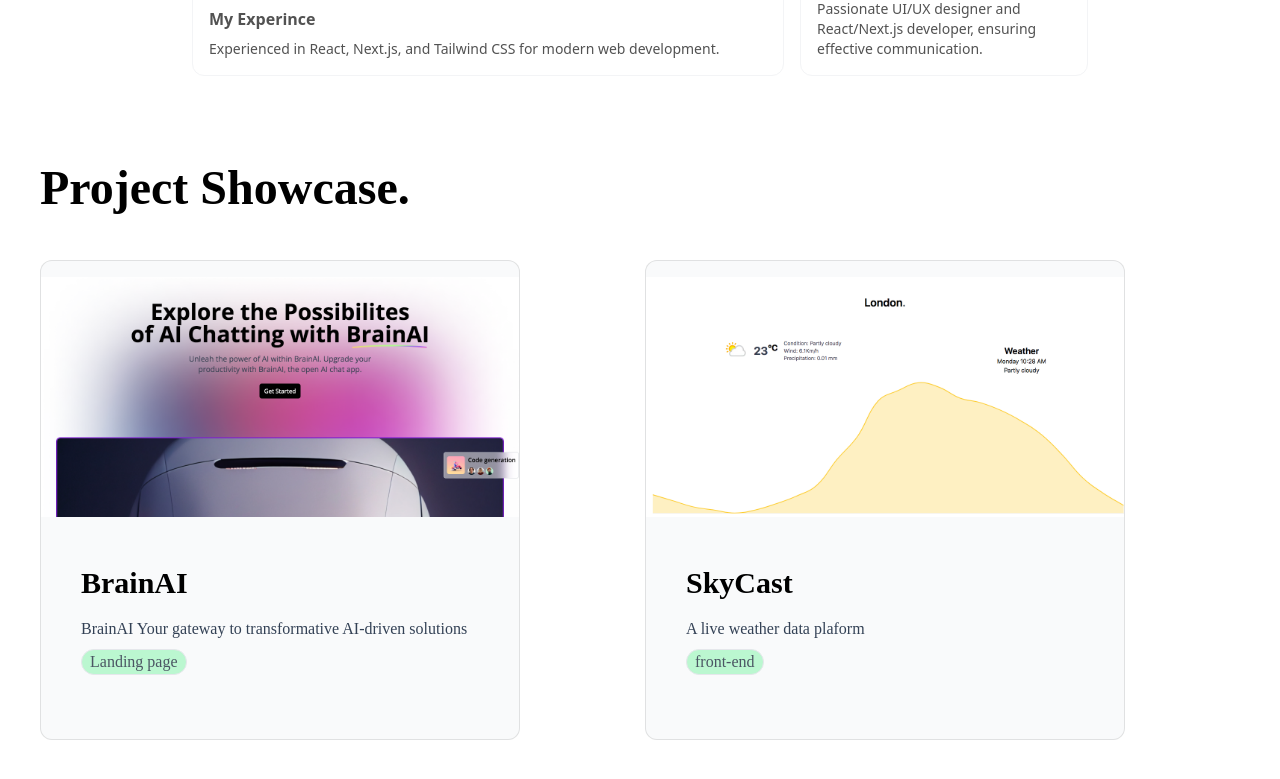
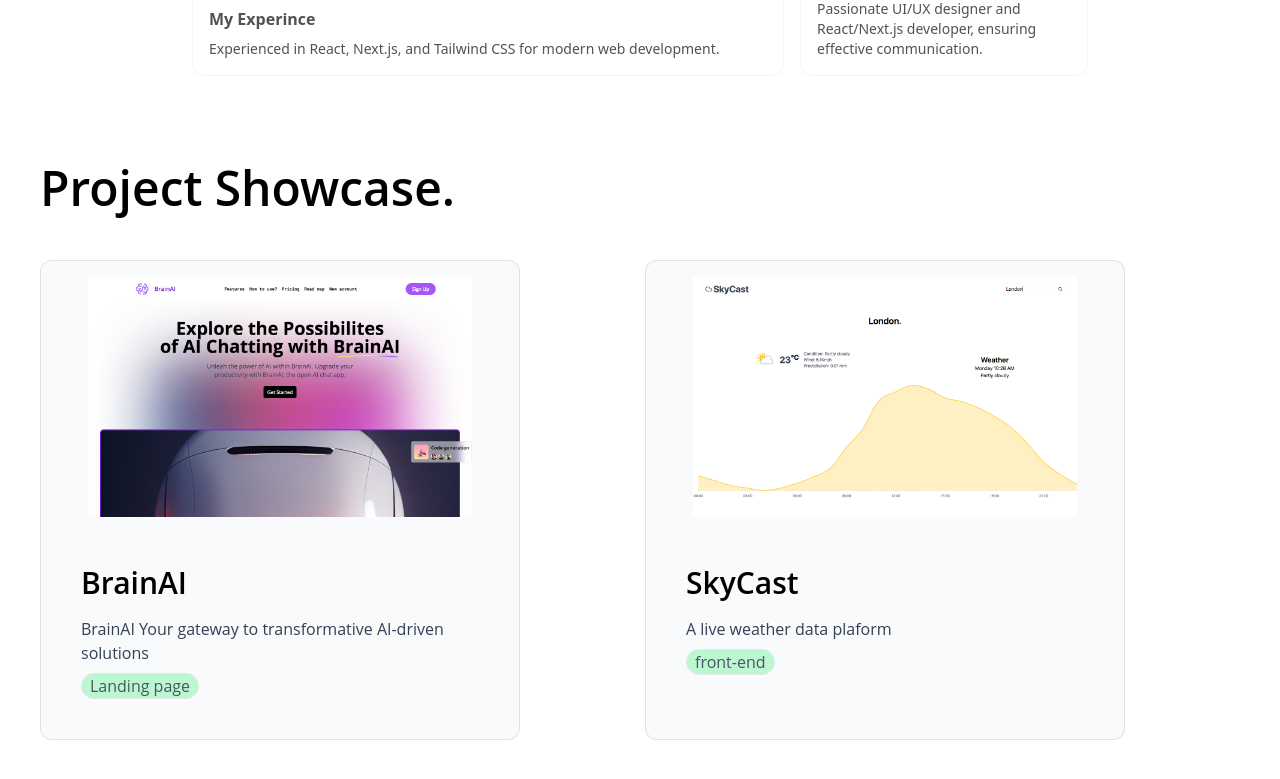
Before and after one commit to Venclise/Zunnurain-Portfolio, a Next.js app: page / in a window 1280 px wide. Shown: the part 1380-2159 px from the top of the page. Built offline with nearby package versions, Linux system fonts and the light colour scheme.

Commit message:
fix issues

```diff
--- a/pages/components/Hero.tsx
+++ b/pages/components/Hero.tsx
@@ -6,7 +6,7 @@ const Hero =() => {
     <div className="h-full w-full flex items-center justify-center overflow-hidden">
 
       <div className="flex flex-col gap-4 items-center justify-center">
-      <h1 className="font-bold text-[9rem] max-md:text-8xl max-sm:text-6xl">WebDevloper.</h1>
+      <h1 className="font-bold text-[9rem] max-md:text-8xl max-sm:text-4xl">WebDevloper.</h1>
       <h2 className="text-md font-normal text-gray-600 ml-4 tracking-widest text-center">👋🏻Hy,I&apos;m <span className="font-semibold">Zunnurain </span>,a Web developer,Based in Pakistan.</h2>
 
           <HoverBorderGradient
--- a/pages/components/Projects.tsx
+++ b/pages/components/Projects.tsx
@@ -19,7 +19,7 @@ import { Pagination } from 'swiper/modules';
 
 const Projects = () => {
   return (
-    <div id="projects"className="h-max w-full p-10 z-[1] mt-12 ">
+    <div id="projects"className="h-max w-full p-10 max-sm:p-1 max-sm:pt-10 max-sm:pb-10 z-[1] mt-12 ">
       <h1 className="font-semibold text-5xl text-black max-sm:text-3xl">Project Showcase.</h1>
 
 <div className="flex items-center gap-1 mt-12">
@@ -56,7 +56,7 @@ const Projects = () => {
           <a href={href} target="_blank" className="inter-var" >
 
 
-            <div className="bg-gray-50 relative group/card  dark:hover:shadow-2xl dark:hover:shadow-emerald-500/[0.1] dark:bg-black dark:border-white/[0.2] border-black/[0.1] w-[30rem] h-[30rem] rounded-xl border hover:shadow-xl  transition-all max-sm:w-[20rem]">
+            <div className="bg-gray-50 relative group/card  dark:hover:shadow-2xl dark:hover:shadow-emerald-500/[0.1] dark:bg-black dark:border-white/[0.2] border-black/[0.1] w-[30rem] h-[30rem] rounded-xl border hover:shadow-xl  transition-all max-sm:w-full">
 
 
               <div  className="w-full mt-4">
@@ -64,7 +64,7 @@ const Projects = () => {
                   src={img}
                   width="1000"
                   height="1000"
-                  className="h-60 w-full object-cover  "
+                  className="h-60 w-full object-contain"
                   alt="thumbnail"
                 />
               </div>
--- a/styles/globals.css
+++ b/styles/globals.css
@@ -9,7 +9,7 @@ html,
 body {
   padding: 0;
   margin: 0;
-  font-family: "Ubuntu" !important;
+  font-family: "Open Sans" !important;
   scroll-behavior: smooth;
 }
 
```
